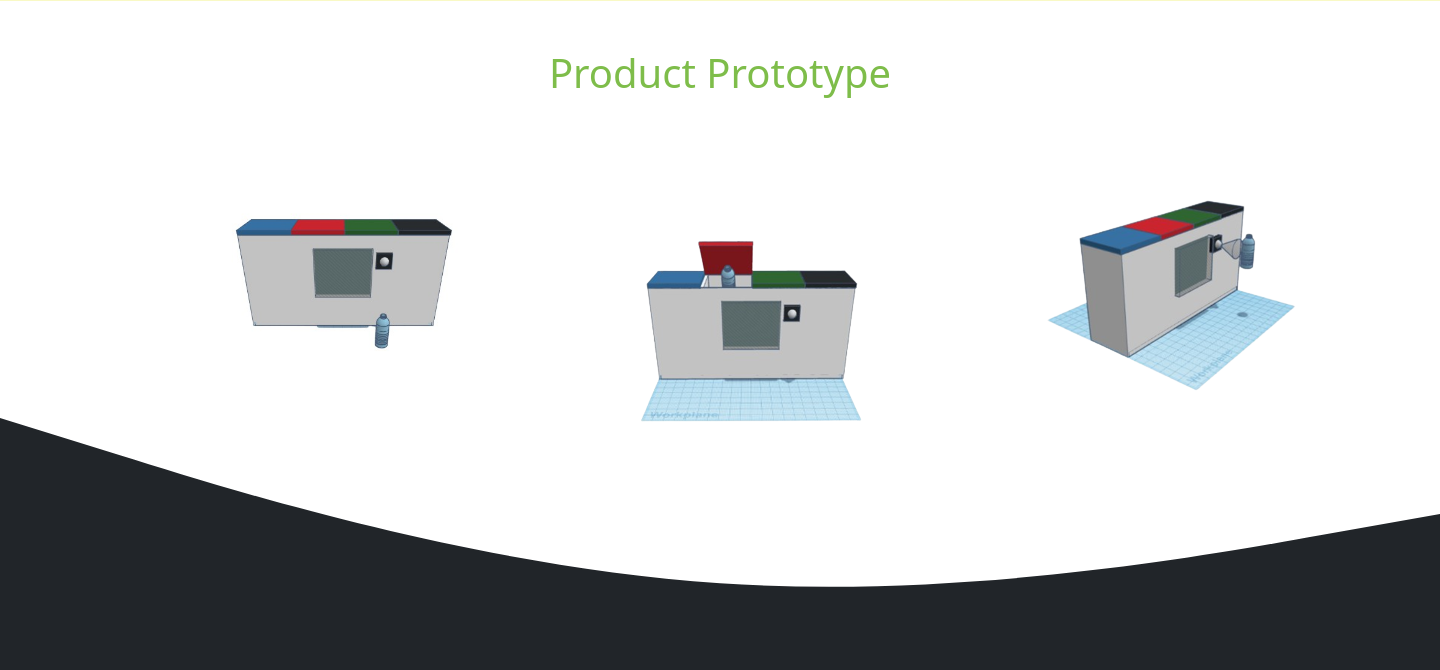
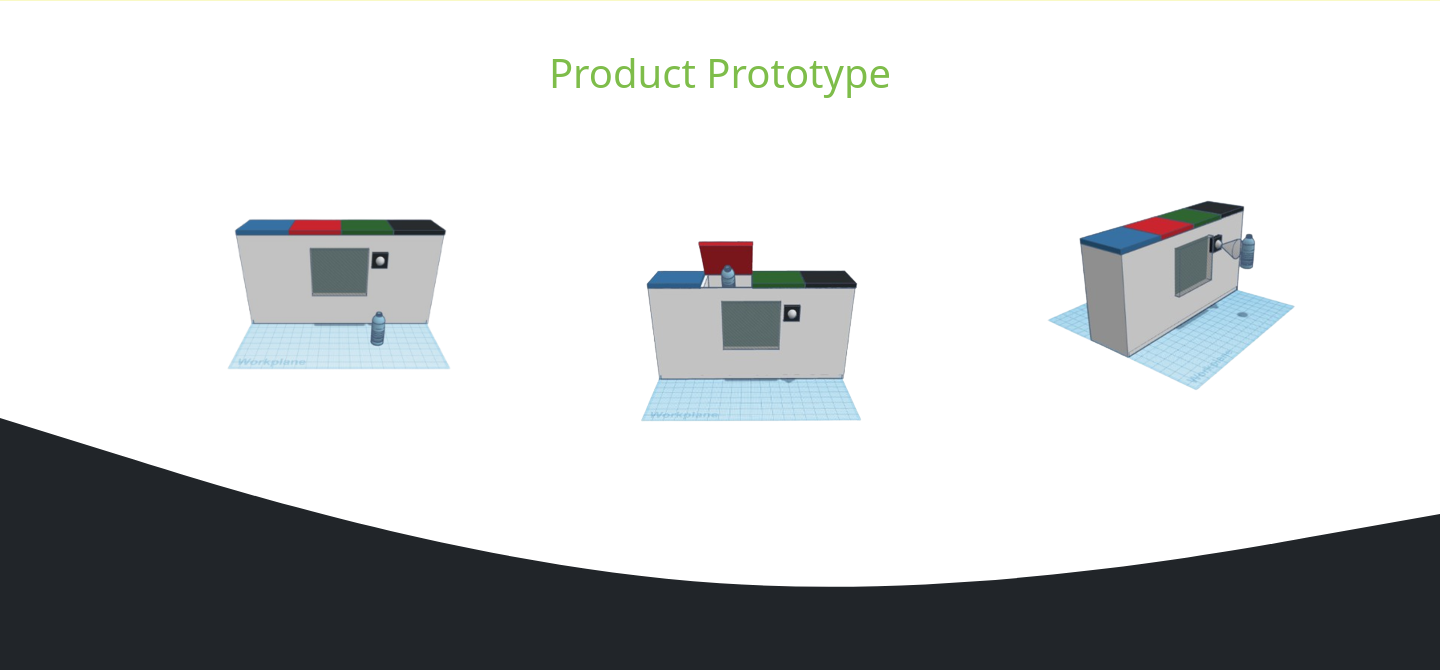
Before and after one commit to anthonyreynaldi/saphintar, a PHP site: page / in a window 1440 px wide; the page is wider, and only the part inside the window is pictured. Shown: the part 3220-3890 px from the top of that part. Run offline with PHP 8.4, Linux system fonts and the light colour scheme; some libraries are stand-ins or nearby versions.

Commit message:
ganti image kiri

```diff
--- a/index.php
+++ b/index.php
@@ -324,7 +324,7 @@
         <div class="row">
             <div class="col-sm-4">
                 <div class="h-50">
-                    <img src="img/proto1.jpg" style="height : 350px;object-position: 75px;" class="pb-5" alt="other">
+                    <img src="img/proto1-.png" style="height : 350px;object-position: 75px;" class="pb-5" alt="other">
                 </div>
             </div>
             <div class="col-sm-4">
```
Also changed, not shown: img/proto1-.jpg (added), img/proto1-.png (added).
